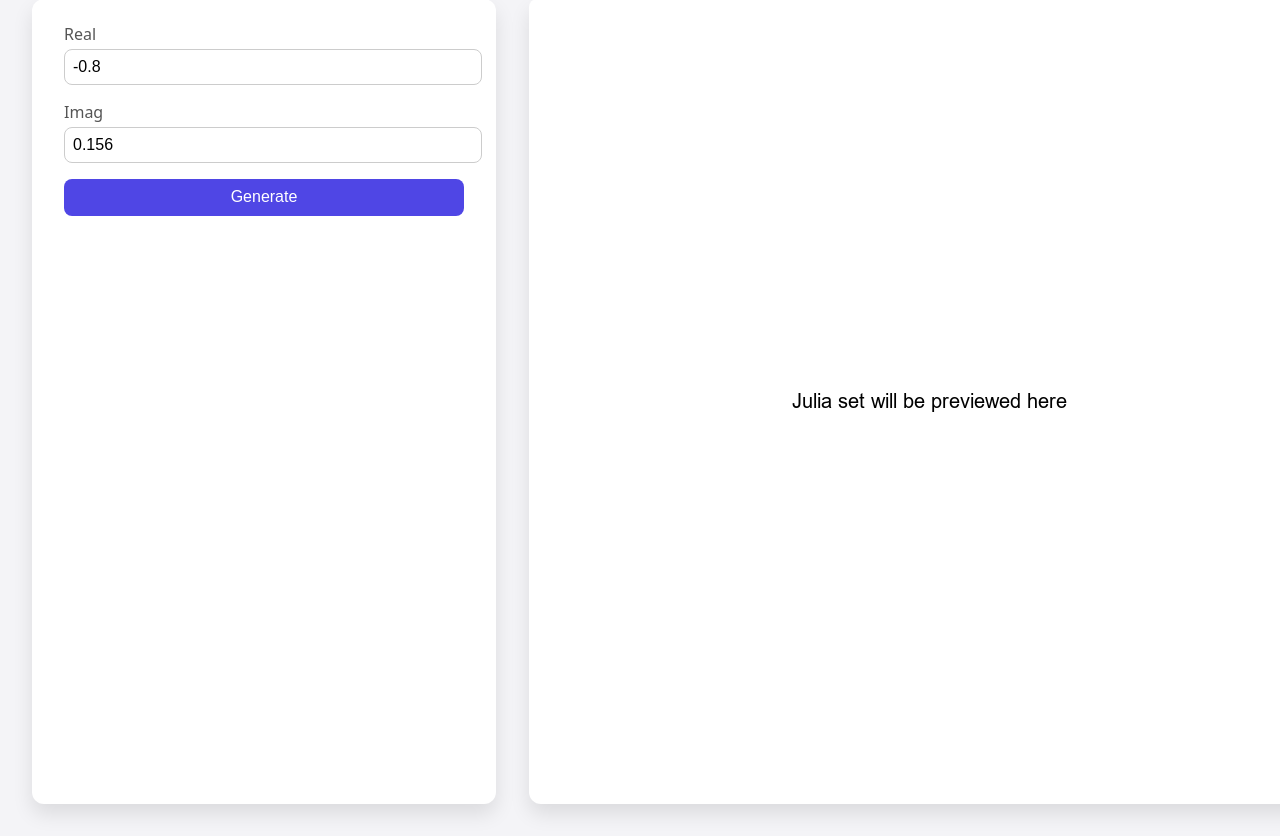
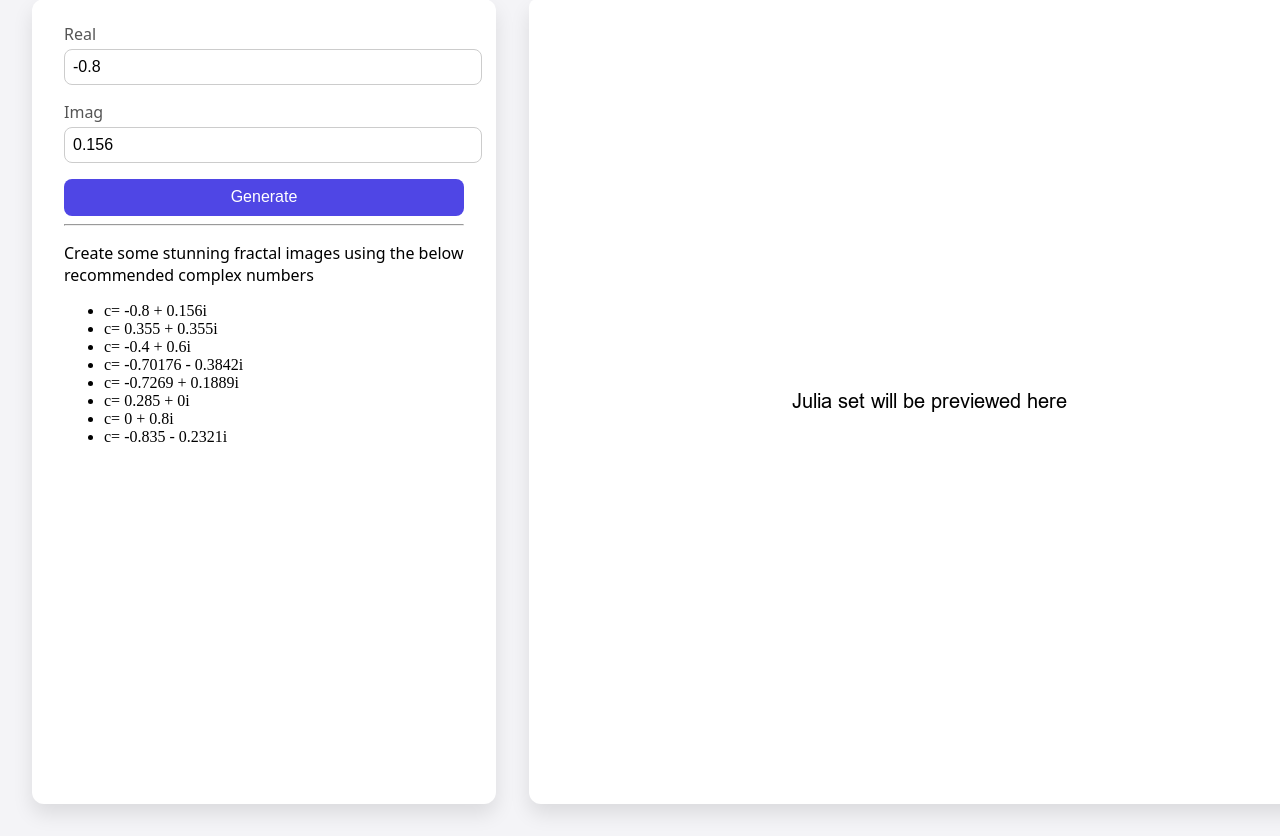
Before and after one commit to Stavroula491/fractalgraph_generator, a FastAPI app: page / in a window 1280 px wide; the page is wider, and only the part inside the window is pictured. Shown: the part 119-955 px from the top of that part. Run offline with FastAPI, Linux system fonts and the light colour scheme; some libraries are stand-ins or nearby versions.

Commit message:
add recommended complex numbers

```diff
--- a/app/static/styles.css
+++ b/app/static/styles.css
@@ -77,3 +77,7 @@ body {
     border-radius: 8px;
     margin-right: 5%;
 }
+
+li{
+     font-family: 'STIX Two Math', serif;
+}
--- a/app/templates/index.html
+++ b/app/templates/index.html
@@ -22,6 +22,22 @@
         <label id="imagLabel">Imag</label> <input class="number-input" type="text" name="imag" value="0.156"><br>
         <button id="submitButton" type="submit">Generate</button>
     </form>
+    <hr>
+    <div class="recommended">
+        <p>Create some stunning fractal images using the below recommended complex numbers</p>
+    <ul>
+        <li>c= -0.8 + 0.156i</li>
+        <li>c= 0.355 + 0.355i</li>
+        <li>c= -0.4 + 0.6i</li>
+        <li>c= -0.70176 - 0.3842i</li>
+        <li>c= -0.7269 + 0.1889i</li>
+        <li>c= 0.285 + 0i</li>
+        <li>c= 0 + 0.8i</li>
+        <li>c= -0.835 - 0.2321i</li>
+
+    </ul>
+    </div>
+
     </div>
 
 
```
